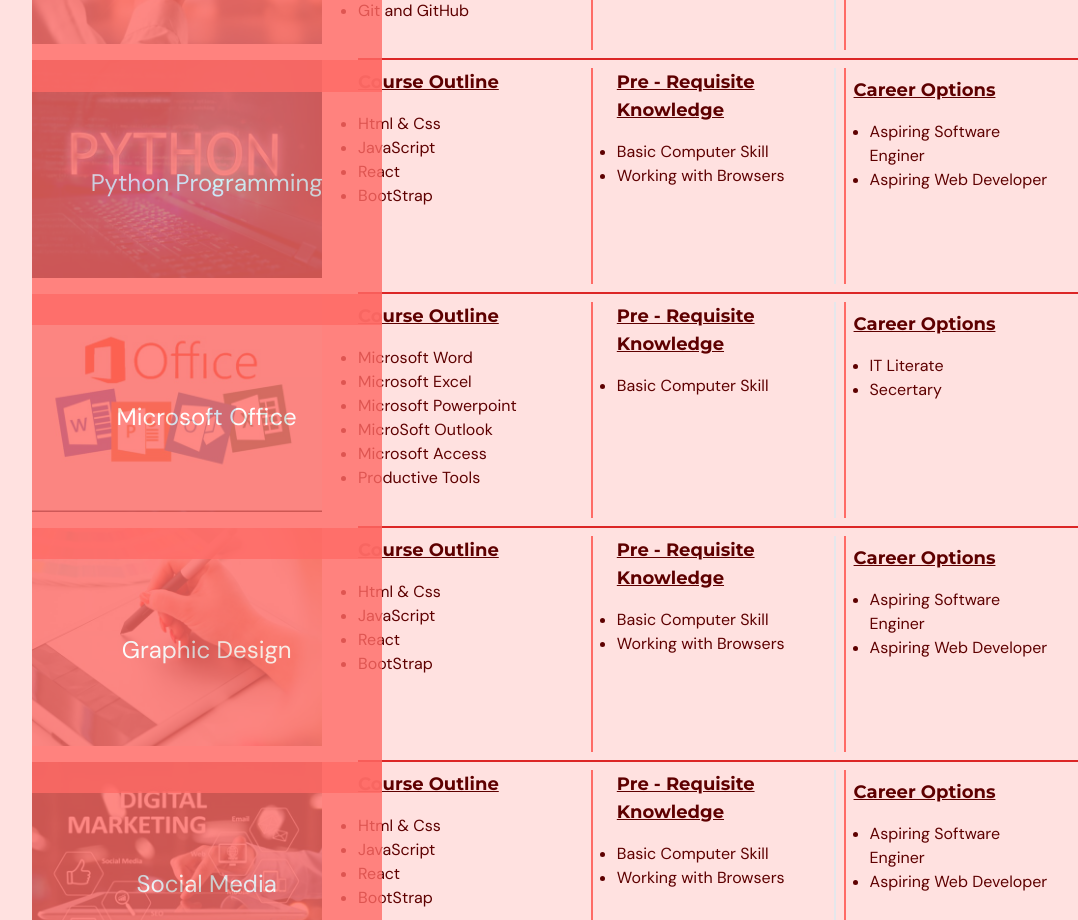
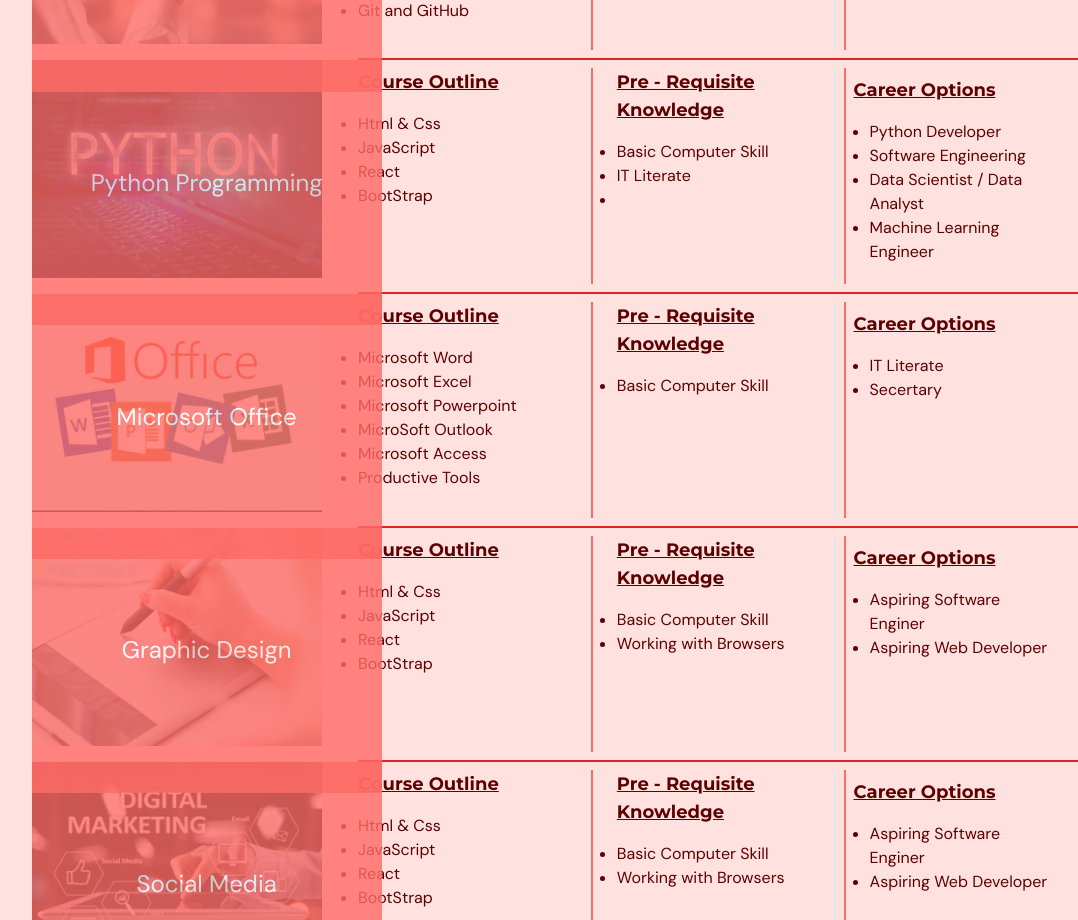
Before and after one commit to AtmosDerrick/Git-plus-academy, a React (Vite) app: page / in a window 1280 px wide. Shown: the part 3180-4100 px from the top of the page, without its empty margins (95-1173 px from the left). Built offline with nearby package versions, Linux system fonts and the light colour scheme.

Commit message:
python details

```diff
--- a/src/scenes/ourClasses/index.tsx
+++ b/src/scenes/ourClasses/index.tsx
@@ -35,8 +35,13 @@
     name: "Python Programming",
     image: image3,
     courseOutlined: ["Html & Css", "JavaScript", "React", "BootStrap"],
-    preRequisite: ["Basic Computer Skill", "Working with Browsers"],
-    career: ["Aspiring Software Enginer", "Aspiring Web Developer"],
+    preRequisite: ["Basic Computer Skill", "IT Literate", ""],
+    career: [
+      "Python Developer",
+      "Software Engineering",
+      "Data Scientist / Data Analyst",
+      "Machine Learning Engineer",
+    ],
   },
   {
     name: "Microsoft Office",
```
